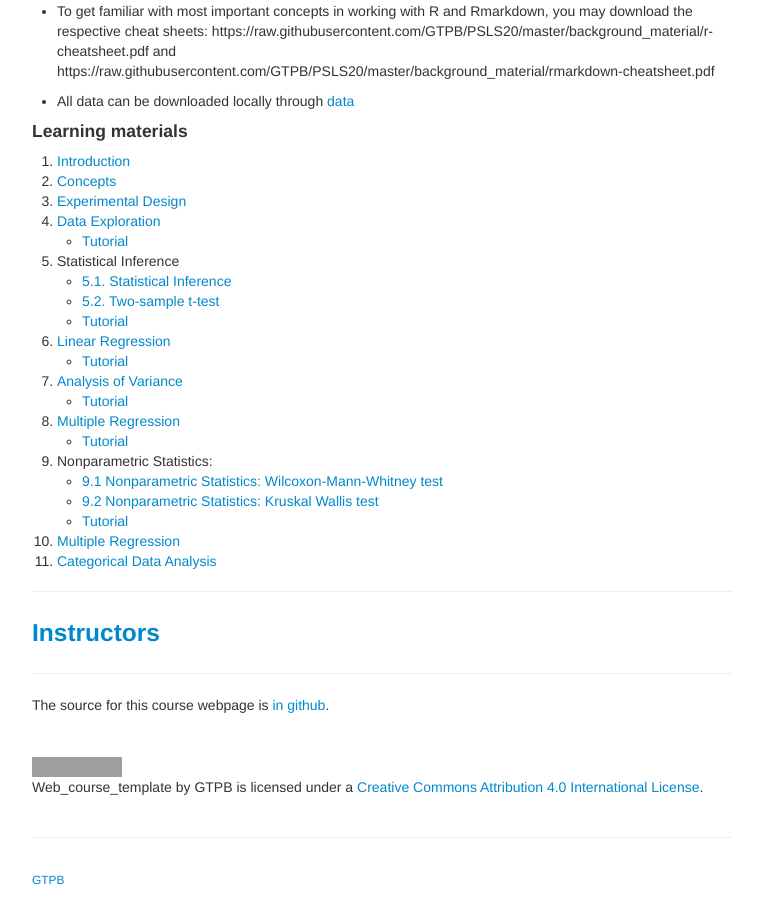
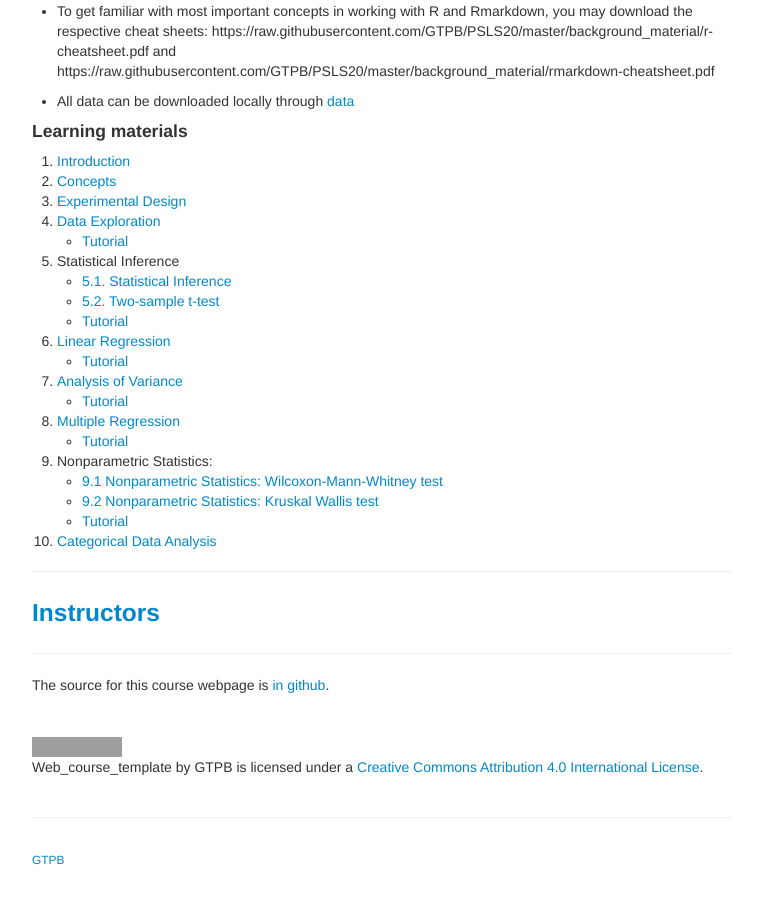
Before and after one commit to GTPB/PSLS20, a Jekyll site: the page built from index.md, in a window 1280 px wide and 900 px high, scrolled down 1523 px. Shown: the whole window, without its empty margins (258-1021 px from the left). Built offline with Jekyll 4.4.1, drawn with Linux system fonts in a browser that asks for light colours; grey boxes are pictures that could not be loaded.

Commit message:
index update

```diff
--- a/index.md
+++ b/index.md
@@ -109,8 +109,7 @@ and https://raw.githubusercontent.com/GTPB/PSLS20/master/background_material/rma
     - [9.1 Nonparametric Statistics: Wilcoxon-Mann-Whitney test](pages/09-NonparametericStatistics-WilcoxonMannWhitney.html)
     - [9.2 Nonparametric Statistics: Kruskal Wallis test](pages/09-NonparametericStatistics-KruskalWallis.html)
     - [Tutorial](pages/09_kruskalWallis.md)
-10. [Multiple Regression](pages/10-MultipleRegression.html)
-11. [Categorical Data Analysis](pages/11-categoricalDataAnalysis.html)
+10. [Categorical Data Analysis](pages/10-categoricalDataAnalysis.html)
 
 ---
 
```
